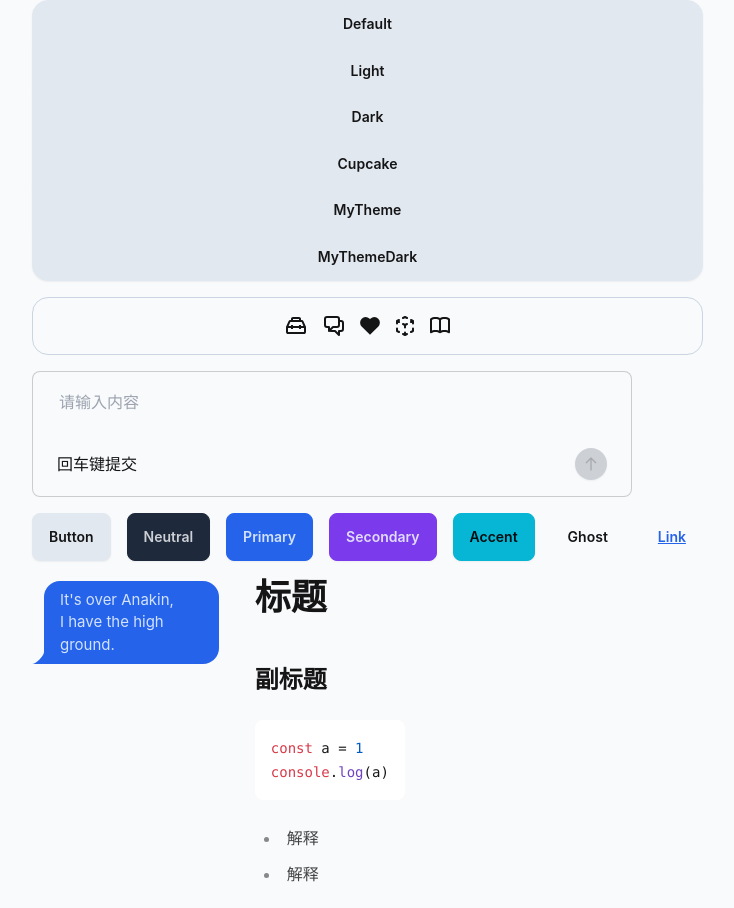
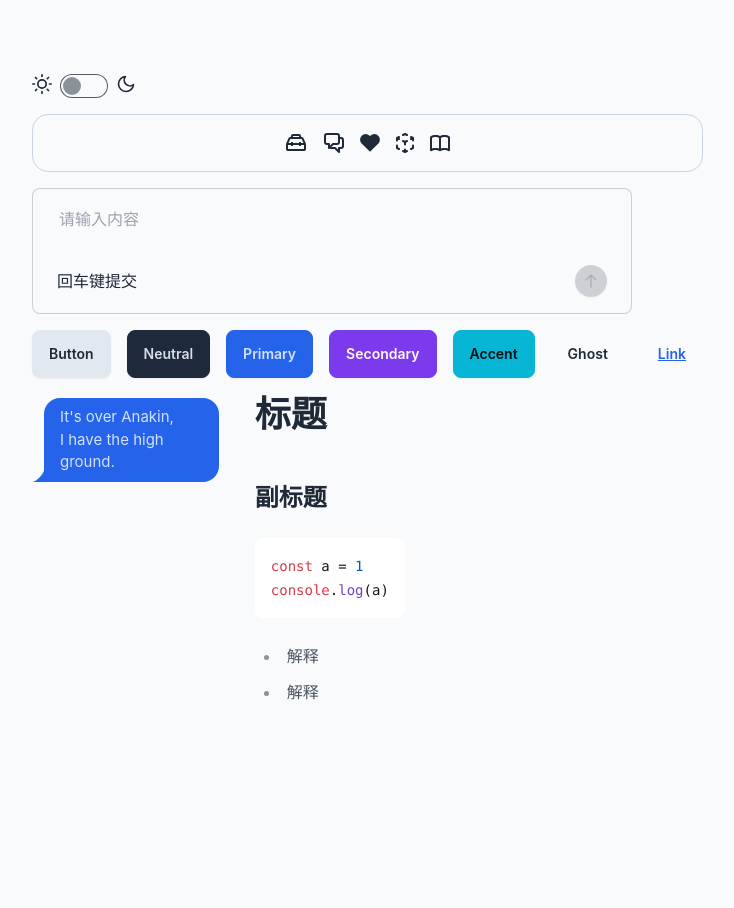
Before and after one commit to AppChainAI/frontend-vui, a Vue app: page / in a window 1280 px wide. Shown: the whole page, without its empty margins (0-734 px from the left). After the commit the page ends 800 px from the top, so only its background shows below. Built offline with nearby package versions, Linux system fonts and the light colour scheme; the HTML template or start-up script is replaced by a standard one.

Commit message:
主题切换

```diff
--- a/package.json
+++ b/package.json
@@ -13,6 +13,7 @@
     "format": "prettier --write src/"
   },
   "dependencies": {
+    "@vueuse/core": "^11.3.0",
     "highlight.js": "^11.10.0",
     "markdown-it": "^14.1.0",
     "pinia": "^2.2.6",
--- a/src/views/HomeView.vue
+++ b/src/views/HomeView.vue
@@ -10,6 +10,7 @@ import { toast } from '@/utils/toast'
 import { formatSize, generateUUID } from '@/utils/string'
 import { formatDuration } from '@/utils/time'
 import MarkdownView from '@/components/MarkdownView.vue'
+import { useDark, useToggle } from '@vueuse/core'
 
 const options = ref([
   { value: 'apple', label: 'Apple' },
@@ -22,6 +23,10 @@ const options = ref([
 const inputValue = ref('')
 
 const markdownContent = ref('')
+
+// 添加暗黑模式控制
+const isDark = useDark()
+const toggleDark = useToggle(isDark)
 
 onMounted(() => {
   markdownContent.value = `
@@ -53,24 +58,26 @@ function showToast(): void {
   toast('提交成功', 'success')
 }
 
+function changeTheme(): void {
+  toggleDark()
+}
 </script>
 
 <template>
   <div class="flex flex-col gap-4">
     <!-- 主题切换 -->
-    <div class="join join-vertical rounded-box">
-      <input type="radio" name="theme-buttons" class="btn theme-controller join-item" aria-label="Default"
-        value="default" />
-      <input type="radio" name="theme-buttons" class="btn theme-controller join-item" aria-label="Light"
-        value="light" />
-      <input type="radio" name="theme-buttons" class="btn theme-controller join-item" aria-label="Dark" value="dark" />
-      <input type="radio" name="theme-buttons" class="btn theme-controller join-item" aria-label="Cupcake"
-        value="cupcake" />
-      <input type="radio" name="theme-buttons" class="btn theme-controller join-item" aria-label="MyTheme"
-        value="mytheme" />
-      <input type="radio" name="theme-buttons" class="btn theme-controller join-item" aria-label="MyThemeDark"
-        value="mythemeDark" />
-    </div>
+    <label class="flex cursor-pointer gap-2" @click="changeTheme()">
+      <svg xmlns="http://www.w3.org/2000/svg" width="20" height="20" viewBox="0 0 24 24" fill="none"
+        stroke="currentColor" stroke-width="2" stroke-linecap="round" stroke-linejoin="round">
+        <circle cx="12" cy="12" r="5" />
+        <path d="M12 1v2M12 21v2M4.2 4.2l1.4 1.4M18.4 18.4l1.4 1.4M1 12h2M21 12h2M4.2 19.8l1.4-1.4M18.4 5.6l1.4-1.4" />
+      </svg>
+      <input type="checkbox" :checked="isDark" class="toggle theme-controller" />
+      <svg xmlns="http://www.w3.org/2000/svg" width="20" height="20" viewBox="0 0 24 24" fill="none"
+        stroke="currentColor" stroke-width="2" stroke-linecap="round" stroke-linejoin="round">
+        <path d="M21 12.79A9 9 0 1 1 11.21 3 7 7 0 0 0 21 12.79z"></path>
+      </svg>
+    </label>
     <!-- 图标 -->
     <div class="flex items-center justify-center gap-4 flex-wrap p-4 rounded-box border border-base-300">
       <IconTooling />
--- a/tailwind.config.js
+++ b/tailwind.config.js
@@ -17,7 +17,8 @@ export default {
   daisyui: {
     themes: [
       {
-          mytheme: {
+        light: {
+          ...require("daisyui/src/theming/themes")["light"],
           "primary": "#2563eb",    // 明亮的科技蓝
           "secondary": "#7c3aed",   // 未来感紫色
           "accent": "#06b6d4",      // 霓虹青色
@@ -35,7 +36,8 @@ export default {
           "--tab-border": "2px",        // 突出的标签边框
           "--tab-radius": "0.5rem",     // 现代感的标签圆角
         },
-          mythemeDark: {
+        dark: {
+          ...require("daisyui/src/theming/themes")["dark"],
           "primary": "#3b82f6",    // 明亮的蓝色，在暗色主题中保持可见度
           "secondary": "#6d28d9",   // 深紫色，与亮色主题呼应但更深沉
           "accent": "#0891b2",      // 青色调整，确保在暗背景上的可见性
@@ -54,7 +56,8 @@ export default {
           "--tab-radius": "0.5rem",     // 现代感的标签圆角
         },
       },
-      "light", "dark", "cupcake"
+      "dark",
     ],
   },
+  darkMode: ['selector', '[data-theme="dark"]']
 }
```
Also changed, not shown: 1 other file (tests, documents, lock files or other folders). Lines whose indentation alone changed are shown as unchanged.
